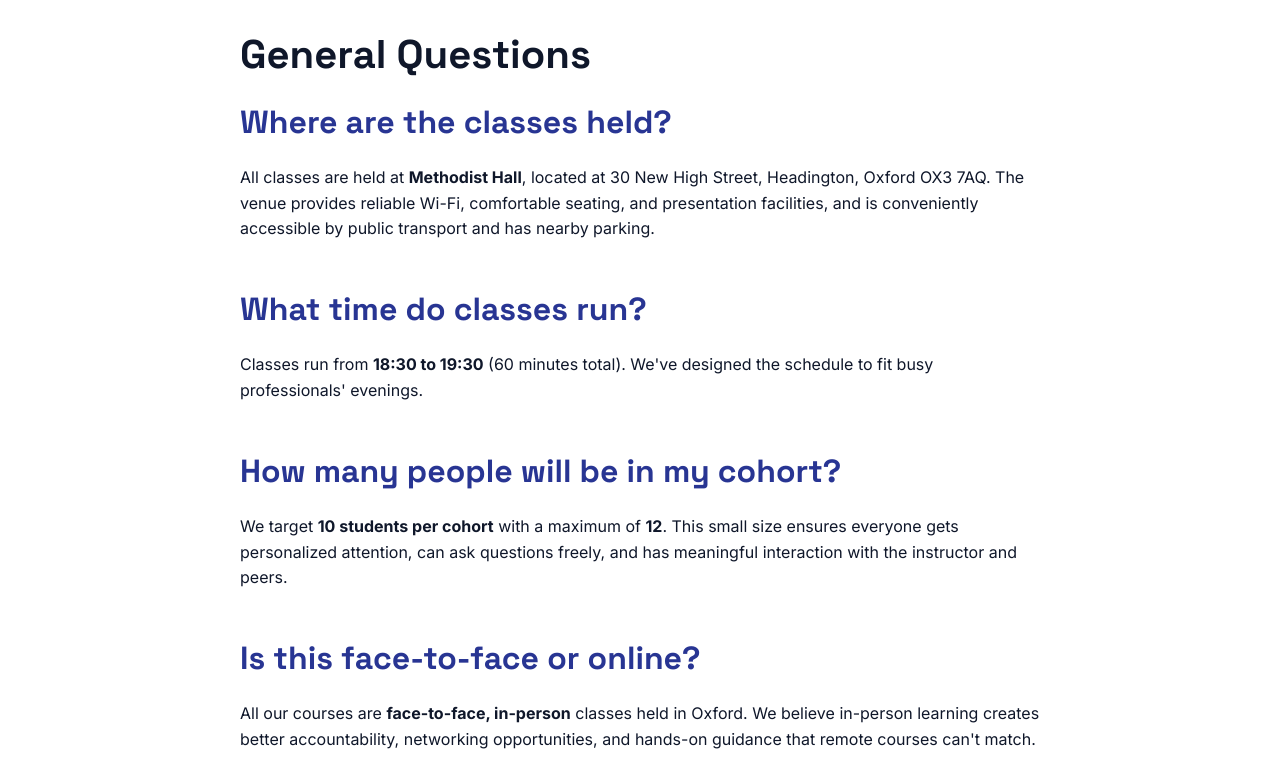
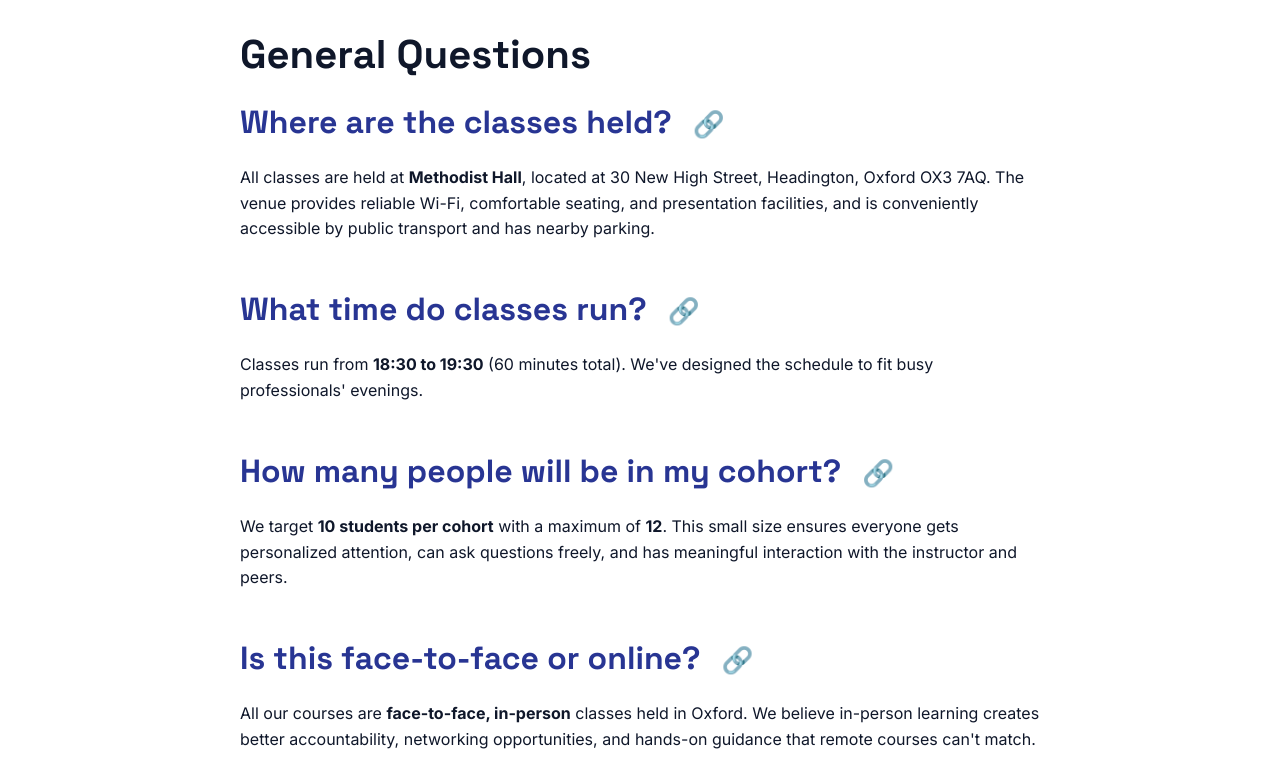
Before and after one commit to LatinRickshaw/oxfordaiteaching, a Jekyll site: the page built from faq.html, in a window 1280 px wide and 1400 px high, scrolled down 350 px. Shown: the part 152-916 px from the top of the window. Built offline with Jekyll 4.4.1, drawn with Linux system fonts in a browser that asks for light colours.

Commit message:
Updated the FAQ and added header links

```diff
--- a/faq.html
+++ b/faq.html
@@ -19,41 +19,41 @@ description: Common questions about AI Evening Classes Oxford - courses, pricing
             <h2>General Questions</h2>
 
             <div style="margin-bottom: var(--spacing-xl);">
-                <h3 style="color: var(--color-indigo);">Where are the classes held?</h3>
+                <h3 id="where-classes-held" style="color: var(--color-indigo);">Where are the classes held? <a href="#where-classes-held" style="text-decoration: none; color: var(--color-gray-400); font-size: 0.8em; margin-left: 0.5em;">🔗</a></h3>
                 <p>All classes are held at <strong>{{ site.venue_name }}</strong>, located at {{ site.venue_address }}. The venue provides reliable Wi-Fi, comfortable seating, and presentation facilities, and is conveniently accessible by public transport and has nearby parking.</p>
             </div>
 
             <div style="margin-bottom: var(--spacing-xl);">
-                <h3 style="color: var(--color-indigo);">What time do classes run?</h3>
+                <h3 id="class-times" style="color: var(--color-indigo);">What time do classes run? <a href="#class-times" style="text-decoration: none; color: var(--color-gray-400); font-size: 0.8em; margin-left: 0.5em;">🔗</a></h3>
                 <p>Classes run from <strong>18:30 to 19:30</strong> (60 minutes total). We've designed the schedule to fit busy professionals' evenings.</p>
             </div>
 
             <div style="margin-bottom: var(--spacing-xl);">
-                <h3 style="color: var(--color-indigo);">How many people will be in my cohort?</h3>
+                <h3 id="cohort-size" style="color: var(--color-indigo);">How many people will be in my cohort? <a href="#cohort-size" style="text-decoration: none; color: var(--color-gray-400); font-size: 0.8em; margin-left: 0.5em;">🔗</a></h3>
                 <p>We target <strong>10 students per cohort</strong> with a maximum of <strong>12</strong>. This small size ensures everyone gets personalized attention, can ask questions freely, and has meaningful interaction with the instructor and peers.</p>
             </div>
 
             <div style="margin-bottom: var(--spacing-xl);">
-                <h3 style="color: var(--color-indigo);">Is this face-to-face or online?</h3>
+                <h3 id="in-person-or-online" style="color: var(--color-indigo);">Is this face-to-face or online? <a href="#in-person-or-online" style="text-decoration: none; color: var(--color-gray-400); font-size: 0.8em; margin-left: 0.5em;">🔗</a></h3>
                 <p>All our courses are <strong>face-to-face, in-person</strong> classes held in Oxford. We believe in-person learning creates better accountability, networking opportunities, and hands-on guidance that remote courses can't match.</p>
             </div>
 
             <h2 style="margin-top: var(--spacing-2xl);">Course Selection</h2>
 
             <div style="margin-bottom: var(--spacing-xl);">
-                <h3 style="color: var(--color-indigo);">Which course should I start with?</h3>
+                <h3 id="which-course-to-start" style="color: var(--color-indigo);">Which course should I start with? <a href="#which-course-to-start" style="text-decoration: none; color: var(--color-gray-400); font-size: 0.8em; margin-left: 0.5em;">🔗</a></h3>
                 <p><strong>Complete beginners:</strong> Start with <a href="{{ site.baseurl }}/courses/beginners">Introduction to AI</a>. No prior experience needed.</p>
                 <p><strong>Some AI experience:</strong> If you're comfortable with basic prompting and ChatGPT/Claude, jump to <a href="{{ site.baseurl }}/courses/intermediate">Intermediate AI</a>.</p>
                 <p><strong>Advanced users:</strong> If you understand workflows and RAG basics and want to build agents, choose <a href="{{ site.baseurl }}/courses/advanced">Advanced AI (Agentic)</a>.</p>
             </div>
 
             <div style="margin-bottom: var(--spacing-xl);">
-                <h3 style="color: var(--color-indigo);">Do I need to take all three courses?</h3>
+                <h3 id="all-three-courses" style="color: var(--color-indigo);">Do I need to take all three courses? <a href="#all-three-courses" style="text-decoration: none; color: var(--color-gray-400); font-size: 0.8em; margin-left: 0.5em;">🔗</a></h3>
                 <p>No! Each course stands alone. However, they're designed as a progressive pathway. Many students start with one course and then continue to the next level. We offer multi-course discounts (10% for 2 courses, 15% for all 3) if you want to commit to the full journey.</p>
             </div>
 
             <div style="margin-bottom: var(--spacing-xl);">
-                <h3 style="color: var(--color-indigo);">Do I need coding experience?</h3>
+                <h3 id="coding-experience" style="color: var(--color-indigo);">Do I need coding experience? <a href="#coding-experience" style="text-decoration: none; color: var(--color-gray-400); font-size: 0.8em; margin-left: 0.5em;">🔗</a></h3>
                 <p><strong>Beginners & Intermediate:</strong> No coding required at all.<br>
                 <strong>Advanced (Agentic):</strong> Light coding exposure is helpful but not required. We provide both code-based and no-code options. Basic familiarity with Python or willingness to learn enhances the experience.</p>
             </div>
@@ -61,7 +61,7 @@ description: Common questions about AI Evening Classes Oxford - courses, pricing
             <h2 style="margin-top: var(--spacing-2xl);">Pricing & Payment</h2>
 
             <div style="margin-bottom: var(--spacing-xl);">
-                <h3 style="color: var(--color-indigo);">What are the course prices?</h3>
+                <h3 id="course-prices" style="color: var(--color-indigo);">What are the course prices? <a href="#course-prices" style="text-decoration: none; color: var(--color-gray-400); font-size: 0.8em; margin-left: 0.5em;">🔗</a></h3>
                 <ul>
                     <li><strong>Introduction to AI (Beginners):</strong> £149 (early bird: £129)</li>
                     <li><strong>Intermediate AI:</strong> £179 (early bird: £159)</li>
@@ -70,7 +70,7 @@ description: Common questions about AI Evening Classes Oxford - courses, pricing
             </div>
 
             <div style="margin-bottom: var(--spacing-xl);">
-                <h3 style="color: var(--color-indigo);">What's included in the price?</h3>
+                <h3 id="whats-included" style="color: var(--color-indigo);">What's included in the price? <a href="#whats-included" style="text-decoration: none; color: var(--color-gray-400); font-size: 0.8em; margin-left: 0.5em;">🔗</a></h3>
                 <p>Everything you need:</p>
                 <ul>
                     <li>4 × 1-hour face-to-face sessions</li>
@@ -84,7 +84,7 @@ description: Common questions about AI Evening Classes Oxford - courses, pricing
             </div>
 
             <div style="margin-bottom: var(--spacing-xl);">
-                <h3 style="color: var(--color-indigo);">Are there any discounts?</h3>
+                <h3 id="discounts" style="color: var(--color-indigo);">Are there any discounts? <a href="#discounts" style="text-decoration: none; color: var(--color-gray-400); font-size: 0.8em; margin-left: 0.5em;">🔗</a></h3>
                 <p>Yes! We offer several discounts:</p>
                 <ul>
                     <li><strong>Early bird:</strong> Book ≥14 days before start and save £20</li>
@@ -96,14 +96,14 @@ description: Common questions about AI Evening Classes Oxford - courses, pricing
             </div>
 
             <div style="margin-bottom: var(--spacing-xl);">
-                <h3 style="color: var(--color-indigo);">How do I pay?</h3>
+                <h3 id="payment-methods" style="color: var(--color-indigo);">How do I pay? <a href="#payment-methods" style="text-decoration: none; color: var(--color-gray-400); font-size: 0.8em; margin-left: 0.5em;">🔗</a></h3>
                 <p>We accept payment via Stripe (credit/debit card). Simply click "Book Now" on any course page or the schedule, and you'll be taken to our secure Stripe checkout.</p>
             </div>
 
             <h2 style="margin-top: var(--spacing-2xl);">Cancellations & Refunds</h2>
 
             <div style="margin-bottom: var(--spacing-xl);">
-                <h3 style="color: var(--color-indigo);">What's your cancellation policy?</h3>
+                <h3 id="cancellation-policy" style="color: var(--color-indigo);">What's your cancellation policy? <a href="#cancellation-policy" style="text-decoration: none; color: var(--color-gray-400); font-size: 0.8em; margin-left: 0.5em;">🔗</a></h3>
                 <ul>
                     <li><strong>Full refund:</strong> Cancel ≥7 days before course start date</li>
                     <li><strong>50% refund:</strong> Cancel 3-6 days before start</li>
@@ -113,7 +113,7 @@ description: Common questions about AI Evening Classes Oxford - courses, pricing
             </div>
 
             <div style="margin-bottom: var(--spacing-xl);">
-                <h3 style="color: var(--color-indigo);">What if I miss a session?</h3>
+                <h3 id="missed-session" style="color: var(--color-indigo);">What if I miss a session? <a href="#missed-session" style="text-decoration: none; color: var(--color-gray-400); font-size: 0.8em; margin-left: 0.5em;">🔗</a></h3>
                 <p>We understand life happens! If you miss a session:</p>
                 <ul>
                     <li>You'll receive session materials and recordings (if available)</li>
@@ -125,7 +125,7 @@ description: Common questions about AI Evening Classes Oxford - courses, pricing
             </div>
 
             <div style="margin-bottom: var(--spacing-xl);">
-                <h3 style="color: var(--color-indigo);">What if the course doesn't meet minimum enrollment?</h3>
+                <h3 id="minimum-enrollment" style="color: var(--color-indigo);">What if the course doesn't meet minimum enrollment? <a href="#minimum-enrollment" style="text-decoration: none; color: var(--color-gray-400); font-size: 0.8em; margin-left: 0.5em;">🔗</a></h3>
                 <p>We require a minimum of <strong>5 students</strong> to run a cohort. If we don't reach this threshold, we'll notify you at least 72 hours before the start date and offer:</p>
                 <ul>
                     <li>Full refund, or</li>
@@ -136,7 +136,7 @@ description: Common questions about AI Evening Classes Oxford - courses, pricing
             <h2 style="margin-top: var(--spacing-2xl);">Technical Requirements</h2>
 
             <div style="margin-bottom: var(--spacing-xl);">
-                <h3 style="color: var(--color-indigo);">What do I need to bring?</h3>
+                <h3 id="what-to-bring" style="color: var(--color-indigo);">What do I need to bring? <a href="#what-to-bring" style="text-decoration: none; color: var(--color-gray-400); font-size: 0.8em; margin-left: 0.5em;">🔗</a></h3>
                 <p>You'll need:</p>
                 <ul>
                     <li><strong>A laptop or tablet</strong> with internet access</li>
@@ -147,24 +147,24 @@ description: Common questions about AI Evening Classes Oxford - courses, pricing
             </div>
 
             <div style="margin-bottom: var(--spacing-xl);">
-                <h3 style="color: var(--color-indigo);">Do I need my own AI account (ChatGPT, Claude, etc.)?</h3>
+                <h3 id="ai-account" style="color: var(--color-indigo);">Do I need my own AI account (ChatGPT, Claude, etc.)? <a href="#ai-account" style="text-decoration: none; color: var(--color-gray-400); font-size: 0.8em; margin-left: 0.5em;">🔗</a></h3>
                 <p>It's helpful to have free accounts with ChatGPT and/or Claude for practice, but we'll guide you through setup in the first session. You don't need paid subscriptions—free tiers work fine for our courses.</p>
             </div>
 
             <h2 style="margin-top: var(--spacing-2xl);">After the Course</h2>
 
             <div style="margin-bottom: var(--spacing-xl);">
-                <h3 style="color: var(--color-indigo);">Will I get a certificate?</h3>
+                <h3 id="certificate" style="color: var(--color-indigo);">Will I get a certificate? <a href="#certificate" style="text-decoration: none; color: var(--color-gray-400); font-size: 0.8em; margin-left: 0.5em;">🔗</a></h3>
                 <p>Yes! Upon completing all four sessions, you'll receive a <strong>Certificate of Completion</strong> recognizing your achievement.</p>
             </div>
 
             <div style="margin-bottom: var(--spacing-xl);">
-                <h3 style="color: var(--color-indigo);">Can I keep accessing materials after the course?</h3>
+                <h3 id="access-materials" style="color: var(--color-indigo);">Can I keep accessing materials after the course? <a href="#access-materials" style="text-decoration: none; color: var(--color-gray-400); font-size: 0.8em; margin-left: 0.5em;">🔗</a></h3>
                 <p>Absolutely! All course materials (PDFs, cheat sheets, templates) are yours to keep. You'll also retain access to our private Discord community for continued learning and networking.</p>
             </div>
 
             <div style="margin-bottom: var(--spacing-xl);">
-                <h3 style="color: var(--color-indigo);">Is there ongoing support?</h3>
+                <h3 id="ongoing-support" style="color: var(--color-indigo);">Is there ongoing support? <a href="#ongoing-support" style="text-decoration: none; color: var(--color-gray-400); font-size: 0.8em; margin-left: 0.5em;">🔗</a></h3>
                 <p>Yes! After your course, you can:</p>
                 <ul>
                     <li>Continue participating in the Discord community</li>
@@ -177,7 +177,7 @@ description: Common questions about AI Evening Classes Oxford - courses, pricing
             <h2 style="margin-top: var(--spacing-2xl);">Corporate & Group Bookings</h2>
 
             <div style="margin-bottom: var(--spacing-xl);">
-                <h3 style="color: var(--color-indigo);">Can I book for my team?</h3>
+                <h3 id="team-booking" style="color: var(--color-indigo);">Can I book for my team? <a href="#team-booking" style="text-decoration: none; color: var(--color-gray-400); font-size: 0.8em; margin-left: 0.5em;">🔗</a></h3>
                 <p>Yes! We offer <a href="{{ site.baseurl }}/corporate">corporate training</a> packages:</p>
                 <ul>
                     <li><strong>Group bookings:</strong> Reserve multiple seats in a public cohort (buddy discount applies)</li>
```
